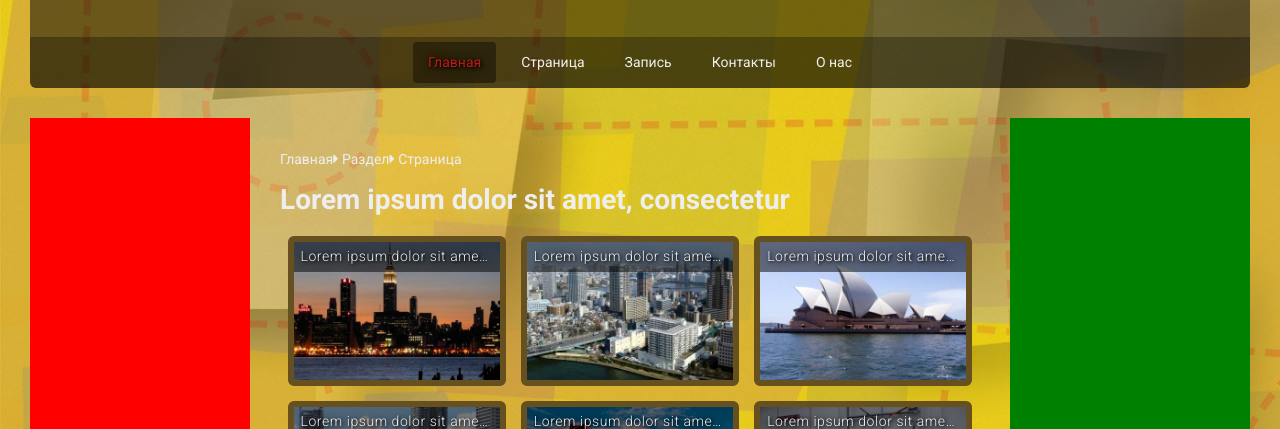
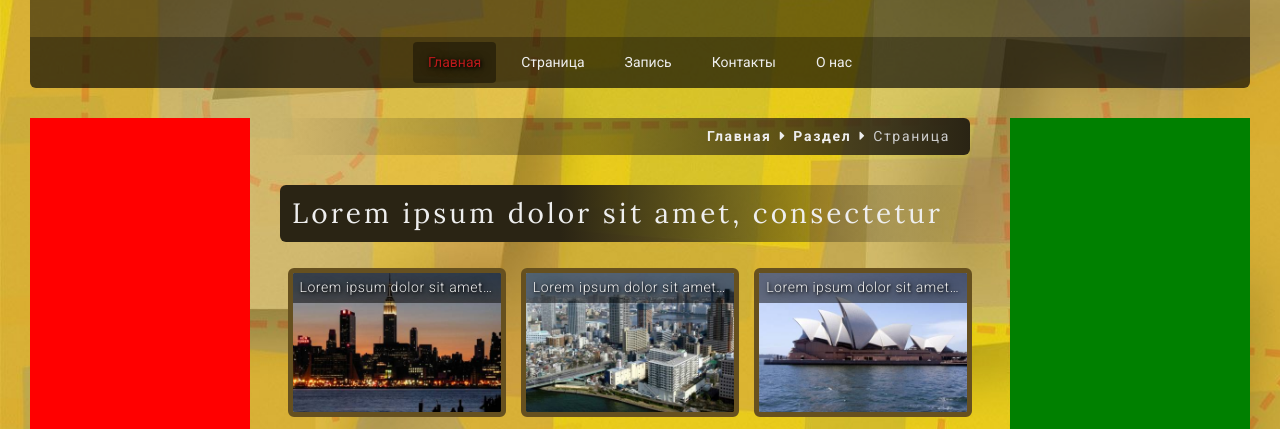
Before and after one commit to timoshevichaleks/flexbox, a website: page index.html in a window 1280 px wide. Shown: the part 300-729 px from the top of the page. Drawn offline with Linux system fonts and the light colour scheme.

Commit message:
начал оформлять ссылки и заголовок в main

```diff
--- a/assets/scss/_skin.scss
+++ b/assets/scss/_skin.scss
@@ -5,3 +5,4 @@ $color-dark: #000000;
 $color-gray: #cccccc;
 $color-light: #eeeeee;
 $color-mustard: #66501f;
+$color-mustard-dark: #2a2414;
--- a/assets/scss/main/_main-breadcrumb.scss
+++ b/assets/scss/main/_main-breadcrumb.scss
@@ -0,0 +1,35 @@
+.main-breadcrumb {
+  margin-right: 10px;
+  margin-bottom: 30px;
+  padding: 8px 20px 8px 0;
+
+  text-align: right;
+
+  border-radius: 6px;
+  background: rgb(255, 255, 255);
+  background: linear-gradient(90deg, rgba($color-mustard, 0) 0%, rgba($color-mustard-dark, 1) 100%);
+  span {
+    padding-top: 5px;
+    padding-bottom: 5px;
+    padding-left: 5px;
+
+    transition: color;
+    letter-spacing: 0.12em;
+    &:not(:last-of-type) {
+      padding-right: 8px;
+
+      font-weight: 900;
+    }
+    &:last-of-type {
+      color: $color-gray;
+    }
+    a {
+      &:hover,
+      &:focus {
+        color: $color-accent;
+
+        @include text-shadow;
+      }
+    }
+  }
+}
--- a/assets/scss/main/_main-content-item.scss
+++ b/assets/scss/main/_main-content-item.scss
@@ -25,7 +25,7 @@
 
       overflow: hidden;
 
-      border: 6px solid $color-mustard;
+      border: 5px solid $color-mustard;
       border-radius: 6px;
     }
     &__image {
--- a/assets/scss/main/_main-content.scss
+++ b/assets/scss/main/_main-content.scss
@@ -2,4 +2,15 @@
   &__body {
     display: flex;
   }
+  &__title {
+    padding: 18px 12px;
+
+    letter-spacing: 0.11em;
+
+    border-radius: 6px;
+    background: linear-gradient(90deg, rgba($color-mustard-dark, 1) 40%, rgba($color-mustard-dark, 0) 100%);
+
+    font-family: $font-header;
+    font-weight: 300;
+  }
 }
--- a/assets/scss/main/_main.scss
+++ b/assets/scss/main/_main.scss
@@ -5,7 +5,7 @@
   order: 2;
 
   max-width: $xl;
-  margin: auto;
+  // margin: auto;
   padding-right: $gap;
   padding-left: $gap;
 }
--- a/index.html
+++ b/index.html
@@ -58,7 +58,7 @@
         <span><a href="">Главная</a></span><i class="fas fa-caret-right"></i>
         <!-- f0da -->
         <span><a href="">Раздел</a></span><i class="fas fa-caret-right"></i>
-        <span><a href="">Страница</a></span>
+        <span>Страница</span>
       </div>
 
       <div class="main-content">
```
Also changed, not shown: assets/css/style.css.
